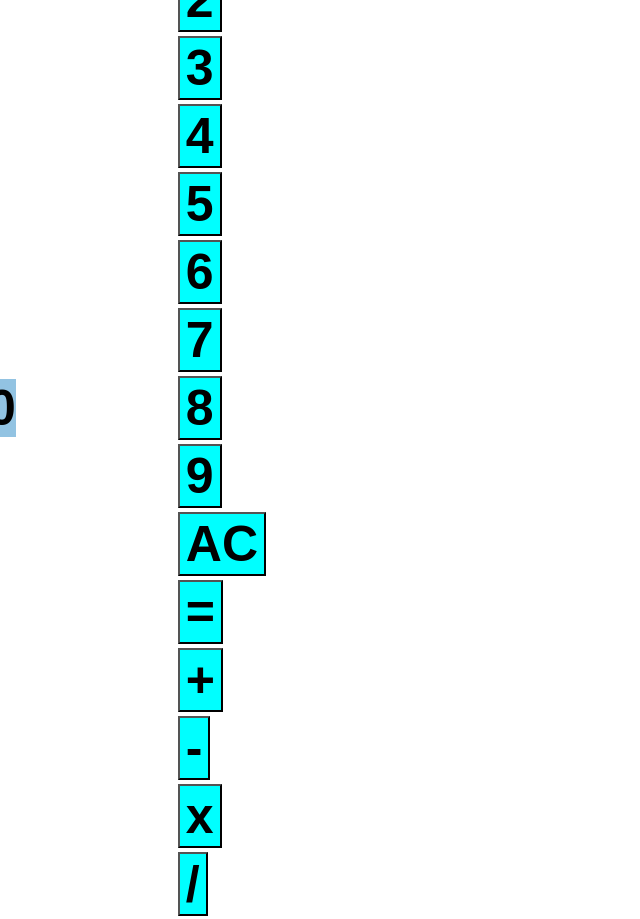
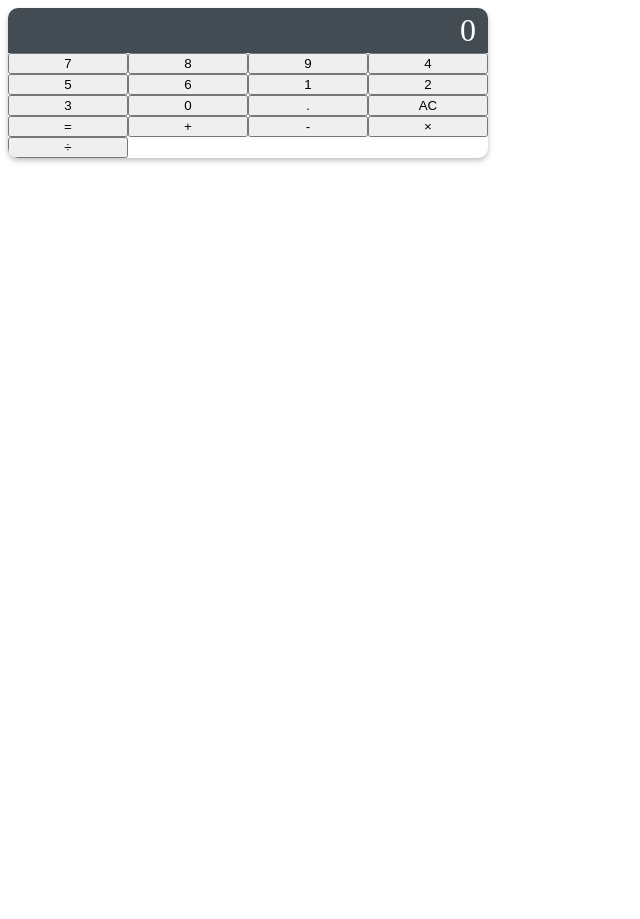
Before and after one commit to acarusillo/Calculator2_W2, a plain HTML site: page index.html in a window 1280 px wide. Shown: the whole page, without its empty margins (0-640 px from the left). After the commit the page ends 800 px from the top, so only its background shows below. Drawn offline with Linux system fonts and the light colour scheme.

Commit message:
modified its display

```diff
--- a/index.html
+++ b/index.html
@@ -10,28 +10,28 @@
         <link rel="stylesheet" href="styles.css">
     </head>
     <body>
-     <div class="container">
-         <div class="output">0</div>
-          <div class="buttons_value"
+        <div class="calculator">
+            <div class="calculator__output">0</div>
+            <div class="calculator__keys">
 
-
-            <button class="button" type="button" value="0">0</button>
-            <button class="button" type="button" value="1">1</button>
-            <button class="button" type="button" value="2">2</button>
-            <button class="button" type="button" value="3">3</button>
-            <button class="button" type="button" value="4">4</button>
-            <button class="button" type="button" value="5">5</button>
-            <button class="button" type="button" value="6">6</button>
-            <button class="button" type="button" value="7">7</button>
-            <button class="button" type="button" value="8">8</button>
-            <button class="button" type="button" value="9">9</button>
-            <button id="resetButton" class="button" type="button" value="AC">AC</button>
-            <button class="button" type="button" value="=">=</button>
-            <button class="button" type="button" value="+">+</button>
-            <button class="button" type="button" value="-">-</button>
-            <button class="button" type="button" value="x">x</button>
-            <button class="button" type="button" value="/">/</button>
-           </div>
+              <button class="calculator__key">7</button>
+              <button class="calculator__key">8</button>
+              <button class="calculator__key">9</button>
+              <button class="calculator__key">4</button>
+              <button class="calculator__key">5</button>
+              <button class="calculator__key">6</button>
+              <button class="calculator__key">1</button>
+              <button class="calculator__key">2</button>
+              <button class="calculator__key">3</button>
+              <button class="calculator__key">0</button>
+              <button class="calculator__key">.</button>
+              <button class="calculator__key">AC</button>
+              <button class="calculator__key calculator__key--enter">=</button>
+              <button class="calculator__key calculator__key--operator">+</button>
+              <button class="calculator__key calculator__key--operator">-</button>
+              <button class="calculator__key calculator__key--operator">&times;</button>
+              <button class="calculator__key calculator__key--operator">÷</button>
+            </div>
           </div>
 
         <script src="app.js" async defer></script>
--- a/styles.css
+++ b/styles.css
@@ -1,37 +1,25 @@
-body {
-    background-color: #blue;
-	font-family: sans-serif;
+.calculator {
+    max-inline-size: 30rem; /* This is the Logical Property for max-width and has very good browser support */
+    border-radius: 10px; /* Round the edges */
+    overflow: hidden; /* don't let other elements go outside the calculator */
+    box-shadow: 0px 3px 6px 0px rgba(0, 0, 0, 0.15), 0px 2px 4px 0px rgba(0, 0, 0, 0.12); /* Give the calculator some depth off the page */
+  }
+  .calculator__output {
+    font-size: 2rem;
+    text-align: end; /* This is the Logical Property for text-align: right; and has very good browser support. */
+    background: hsl(202, 11%, 29%); /* background color */
+    color: hsl(255, 100%, 100%); /* text color */
+    padding-block-start: 0.25rem; /* Logical Property for padding-top */
+    padding-block-end: 0.25rem; /* Logical Property for padding-bottom */
+    padding-inline-end: 0.75rem; /* Logical Property for padding-right */
+  }
+  .calculator__keys {
+    display: grid;
+    grid-template-columns: repeat(4, 1fr);
+  }
+.calculator__key {
 }
-.container {
-    display: flex;
-	align-items: center;
-    border-radius: 20px;
-    height: 100vh;
-	width: 400px;
-	justify-content: center;
-    max-inline-size: 100rem;
-
+.calculator__key--operator {
 }
-
-.output {
-   background-color: yellow;
-   background: hsl(203, 58%, 73%);
-   width: 200px;
-   font-weight: bold;
-   font-size: 50px;
-   text-align: end;
+.calculator__key--enter {
 }
-
-.buttons_value {
-   font-weight: bold;
-   font-size: 50px;
-   padding: 10rem;
-}
-
-.button {
-   background-color:aqua;
-   display: inline-block;
-   font-weight: bold;
-   font-size: 50px;
-   margin: 2px;
-}
```
